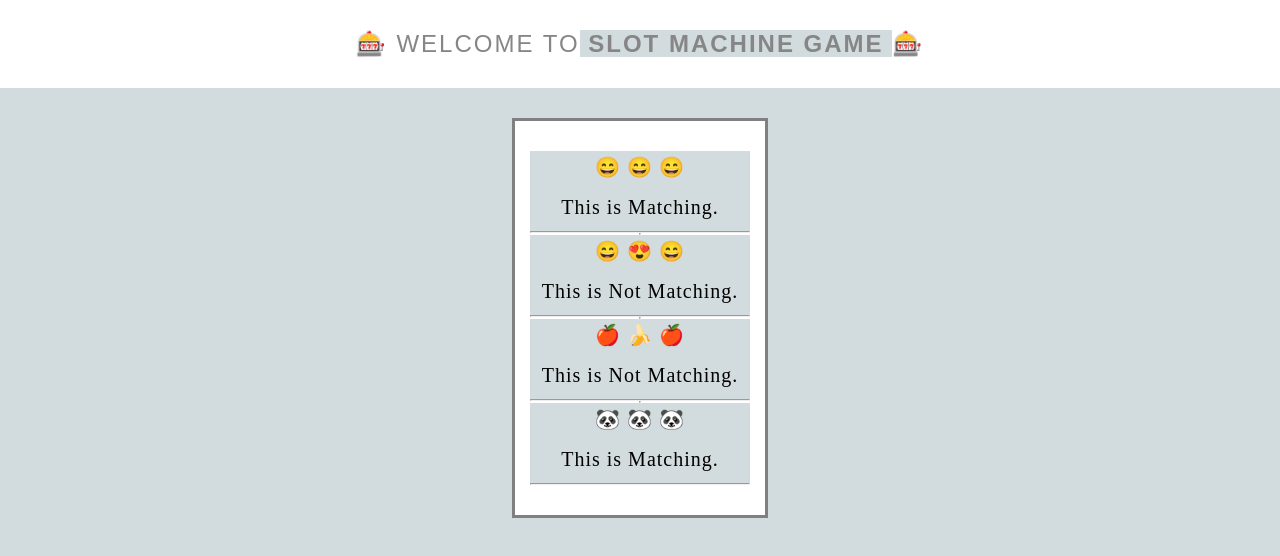
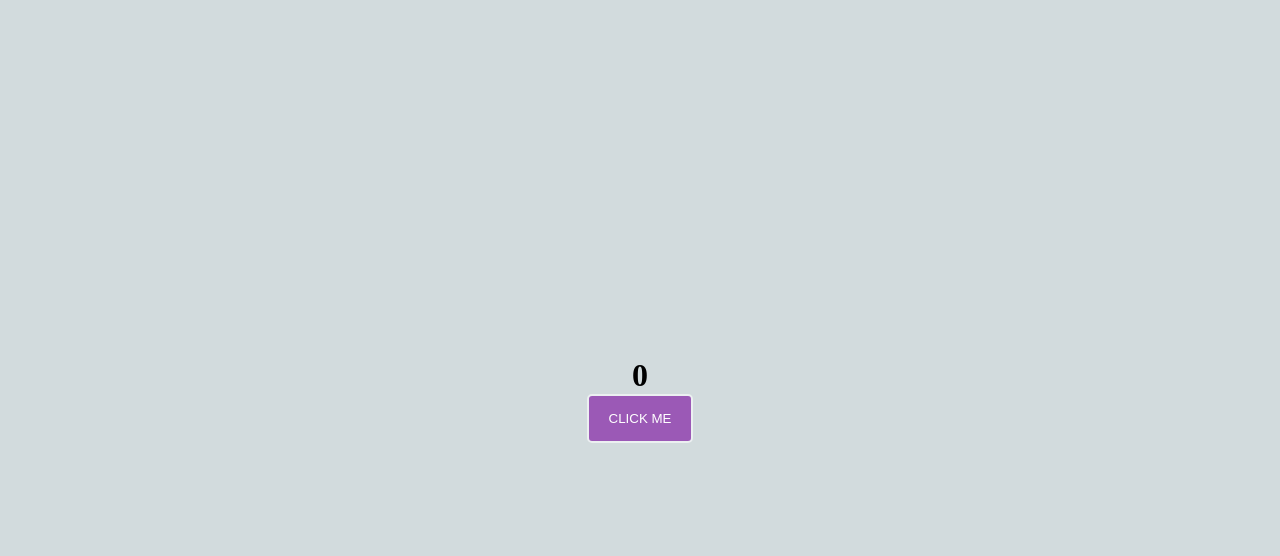
Before and after one commit to muktinathrajbanshi/ReactTutorial, a React (Create React App) app: page / in a window 1280 px wide. Shown: the top 556 px of the page. Built offline with nearby package versions, Linux system fonts and the light colour scheme; a web font is replaced by a local one.

Commit message:
Hooks in React JS | useState in Hook in React JS

```diff
--- a/src/App.jsx
+++ b/src/App.jsx
@@ -1,23 +1,22 @@
-import React from "react";
-import SlotM from "./SlotMach";
+import React, { useState } from "react";
 
 
 const App = () => {
+ const state = useState();
+    // console.log(state);
+
+    const [count, setCount] = useState(0);
+
+
+    const IncNum = () => {
+        setCount(count + 1);
+    };
     return (
         <>
-            <h1 className="heading_style">
-            🎰 Welcome to<span style = {{ fontWeight : "bold"}}> Slot machine game </span> 🎰
-            </h1>
-            <div className="slotmachine">
-                <SlotM x="😄" y="😄" z="😄" />
-                <hr />
-                <SlotM x="😄" y="😍" z="😄" />
-                <hr />
-               <SlotM x="🍎" y="🍌" z="🍎" />
-               <hr />
-               <SlotM x="🐼" y="🐼" z="🐼" />
-            </div>
+            <h1> {count} </h1>
+            <button onClick={IncNum}> Click Me </button>
         </>
+
     );
 };
 
--- a/src/index.css
+++ b/src/index.css
@@ -3,6 +3,30 @@
   padding: 0;
   box-sizing: border-box;
   background-color: #d2dbdd;
+}
+
+div {
+  width: 100%;
+  height: 100vh;
+  display: flex;
+  flex-direction: column;
+  justify-content: center;
+  align-items: center;
+}
+
+button {
+  padding: 15px 20px;
+  background: #9b59b6;
+  color: white;
+  border: 2px solid #ecf0f1;
+  outline: none;
+  border-radius: 5px;
+  -webkit-border-radius: 5px;
+  -moz-border-radius: 5px;
+  -ms-border-radius: 5px;
+  -o-border-radius: 5px;
+  text-transform: uppercase;
+  cursor: pointer;
 }
 
 .heading_style {
@@ -109,7 +133,7 @@
   text-transform: capitalize;
 }
 
-button {
+/* button {
   padding: 5px 8px;
   font-family: "Raleway", sans-serif;
   text-transform: uppercase;
@@ -121,7 +145,7 @@
   outline: none;
   border: 1px solid black;
   cursor: pointer;
-}
+} */
 
 @media (max-width: 768px) {
   .card {
```
Also changed, not shown: src/SlotMach.jsx (line endings or trailing spaces).
